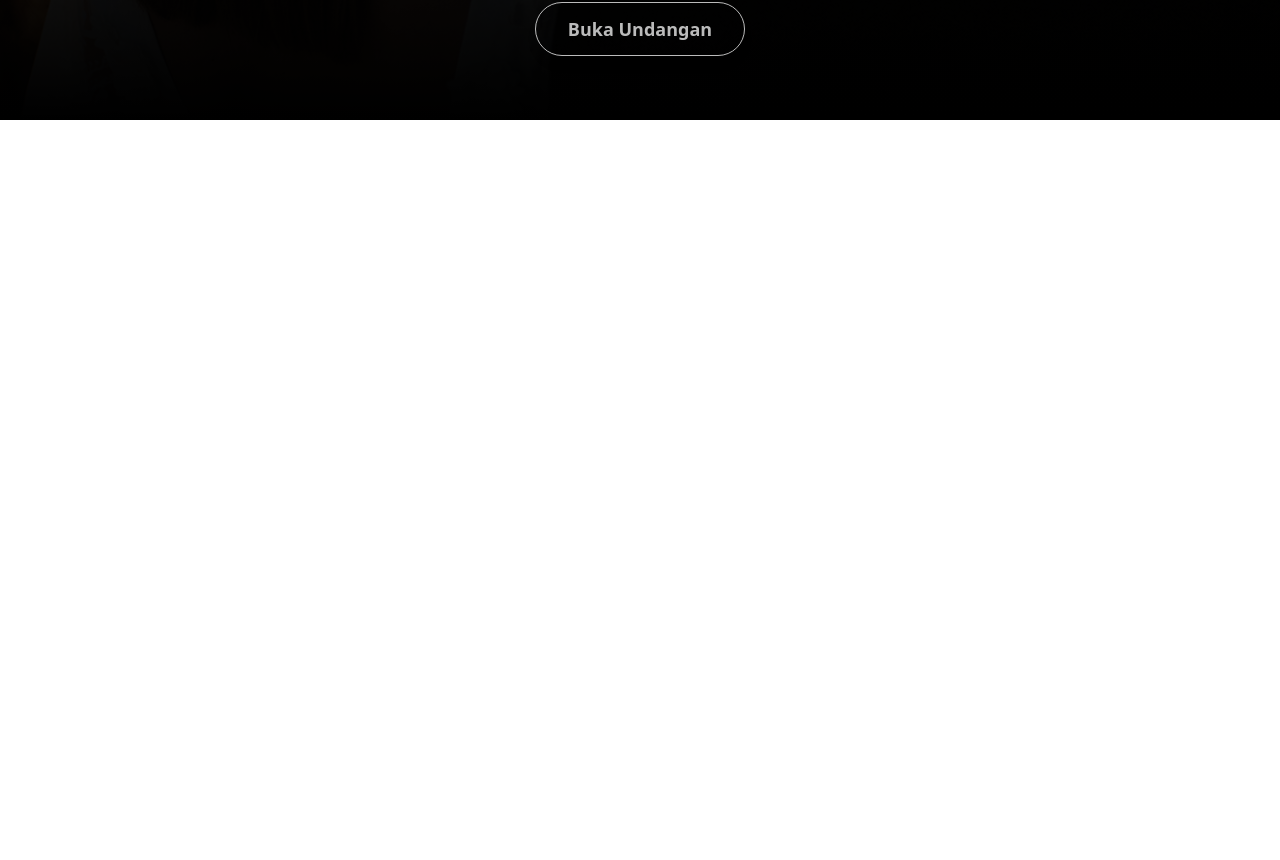
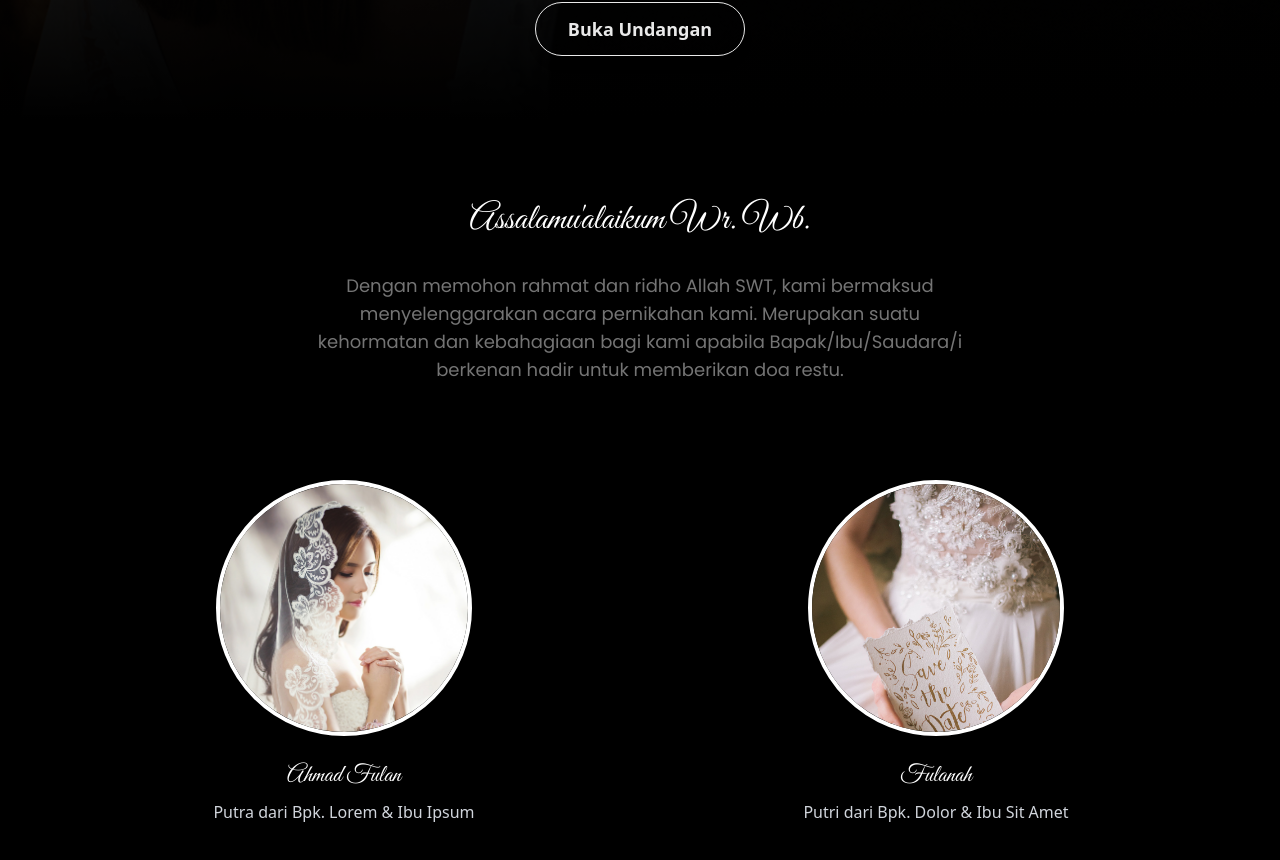
Before and after one commit to Smeagol03/wedding04, a React (Vite) app: page / in a window 1280 px wide. Shown: the part 680-1540 px from the top of the page. Before the commit the page ends 800 px from the top, so only its background shows below. Built offline with nearby package versions, Linux system fonts and the light colour scheme.

Commit message:
menambah efek shiny text dan section isi

```diff
--- a/package.json
+++ b/package.json
@@ -14,6 +14,7 @@
     "framer-motion": "^12.18.1",
     "react": "^19.1.0",
     "react-dom": "^19.1.0",
+    "react-icons": "^5.5.0",
     "tailwindcss": "^4.1.10"
   },
   "devDependencies": {
--- /dev/null
+++ b/src/ShinyText/ShinyText.jsx
@@ -0,0 +1,40 @@
+const ShinyText = ({ text, disabled = false, speed = 5, className = "" }) => {
+  const animationDuration = `${speed}s`;
+
+  return (
+    <div
+      className={`text-[#b5b5b5a4] bg-clip-text inline-block ${
+        disabled ? "" : "animate-shine"
+      } ${className}`}
+      style={{
+        backgroundImage:
+          "linear-gradient(120deg, rgba(255, 255, 255, 0) 40%, rgba(255, 255, 255, 0.8) 50%, rgba(255, 255, 255, 0) 60%)",
+        backgroundSize: "200% 100%",
+        WebkitBackgroundClip: "text",
+        animationDuration: animationDuration,
+      }}
+    >
+      {text}
+    </div>
+  );
+};
+
+export default ShinyText;
+
+// tailwind.config.js;
+// module.exports = {
+//   theme: {
+//     extend: {
+//       keyframes: {
+//         shine: {
+//           "0%": { "background-position": "100%" },
+//           "100%": { "background-position": "-100%" },
+//         },
+//       },
+//       animation: {
+//         shine: "shine 5s linear infinite",
+//       },
+//     },
+//   },
+//   plugins: [],
+// };
--- a/src/index.css
+++ b/src/index.css
@@ -19,10 +19,21 @@
       background-position: 0% 50%;
     }
   }
+  @keyframes shine {
+    0% {
+      background-position: 100%;
+    }
+    100% {
+      background-position: -100%;
+    }
+  }
 }
 
 @layer utilities {
   .animate-gradient {
     animation: gradient 8s linear infinite;
   }
+  .animate-shine {
+    animation: shine 5s linear infinite;
+  }
 }
--- a/src/komponen/buka.jsx
+++ b/src/komponen/buka.jsx
@@ -41,7 +41,7 @@ const Buka = () => {
           staggerDuration={0.05}
           splitLevelClassName="overflow-hidden pb-0.5 sm:pb-1 md:pb-1"
           transition={{ type: "spring", damping: 30, stiffness: 400 }}
-          rotationInterval={4500}
+          rotationInterval={4000}
         />
         <div className="space-y-1 p-3 sm:p-4 md:p-5 w-[90%] sm:w-[80%] md:w-[60%] lg:w-[40%] bg-gray-500/30 text-white flex flex-col justify-center items-center rounded-2xl">
           <div className="text-xs sm:text-sm font-bold text-center font-utama">
--- /dev/null
+++ b/src/komponen/isi.jsx
@@ -0,0 +1,56 @@
+import Pria from "/mempelai/5.jpg";
+import Wanita from "/mempelai/6.jpg";
+import ShinyText from "../ShinyText/ShinyText";
+
+const Isi = () => {
+  return (
+    <section id="isi" className="bg-black text-white py-20">
+      <div className="container mx-auto px-5 md:px-12">
+        <div className="flex flex-col items-center justify-center text-center mb-16">
+          <h2 className="font-head text-2xl md:text-4xl mb-8">
+            Assalamu'alaikum Wr. Wb.
+          </h2>
+          <ShinyText
+            text="Dengan memohon rahmat dan ridho Allah SWT, kami bermaksud
+            menyelenggarakan acara pernikahan kami. Merupakan suatu kehormatan
+            dan kebahagiaan bagi kami apabila Bapak/Ibu/Saudara/i berkenan hadir
+            untuk memberikan doa restu."
+            disabled={false}
+            speed={3}
+            className="text-sm md:text-lg max-w-2xl mb-8 font-utama"
+          />
+        </div>
+
+        <div className="grid md:grid-cols-2 gap-20 md:gap-0 items-center">
+          <div className="flex flex-col items-center">
+            <div className="w-64 h-64 rounded-full overflow-hidden mb-6 border-4 border-gold">
+              <img
+                src={Pria}
+                alt="Groom"
+                className="w-full h-full object-cover object-top"
+              />
+            </div>
+            <h3 className="font-head text-2xl mb-2">Ahmad Fulan</h3>
+            <p className="text-gray-300">Putra dari Bpk. Lorem & Ibu Ipsum</p>
+          </div>
+
+          <div className="flex flex-col items-center">
+            <div className="w-64 h-64 rounded-full overflow-hidden mb-6 border-4 border-gold">
+              <img
+                src={Wanita}
+                alt="Bride"
+                className="w-full h-full object-cover object-top"
+              />
+            </div>
+            <h3 className="font-head text-2xl mb-2">Fulanah</h3>
+            <p className="text-gray-300">
+              Putri dari Bpk. Dolor & Ibu Sit Amet
+            </p>
+          </div>
+        </div>
+      </div>
+    </section>
+  );
+};
+
+export default Isi;
--- a/src/main.jsx
+++ b/src/main.jsx
@@ -1,10 +1,12 @@
-import { StrictMode } from 'react'
-import { createRoot } from 'react-dom/client'
-import './index.css'
-import Buka from './komponen/buka'
+import { StrictMode } from "react";
+import { createRoot } from "react-dom/client";
+import "./index.css";
+import Buka from "./komponen/buka";
+import Isi from "./komponen/isi";
 
-createRoot(document.getElementById('root')).render(
+createRoot(document.getElementById("root")).render(
   <StrictMode>
     <Buka />
-  </StrictMode>,
-)
+    <Isi />
+  </StrictMode>
+);
```
Also changed, not shown: 1 other file (tests, documents, lock files or other folders).
